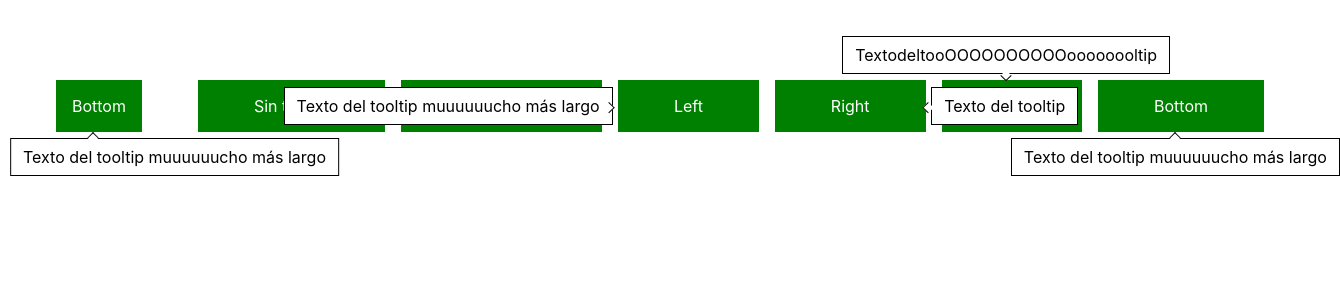
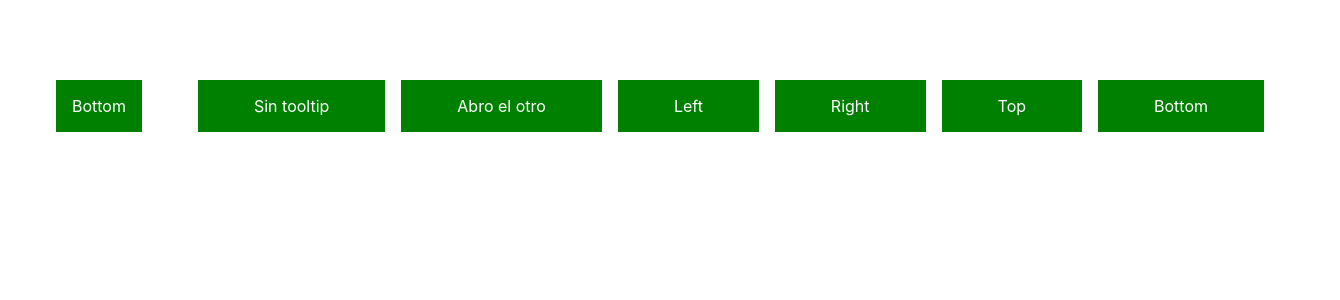
Before and after one commit to mhv745/tooltip, a React (Create React App) app: page / in a window 1280 px wide. Shown: the top 300 px of the page, 1340 px wide, since content can reach past the window. Built offline with nearby package versions, Linux system fonts and the light colour scheme.

Commit message:
chungoooo

```diff
--- a/src/App.js
+++ b/src/App.js
@@ -13,7 +13,7 @@ function App() {
     <div className="App">
       <div className="contenedor">
         <div style={{position: 'relative'}}>
-          <Tooltip content="Texto del tooltip muuuuuucho más largo" ref={ref}>
+          <Tooltip content={"Texto del tooltip muuuuuucho más largoTexto del tooltip muuuuuucho más largoTexto del tooltip muuuuuucho más largo2"} ref={ref}>
             {<div className="caja" >Bottom</div>}
           </Tooltip>
         </div>
@@ -33,7 +33,7 @@ function App() {
         <Tooltip content="TextodeltooOOOOOOOOOOoooooooltip" position="top">
           <div className="caja">Top</div>
         </Tooltip>
-        <Tooltip content="Texto del tooltip muuuuuucho más largo">
+        <Tooltip content="Texto del tooltip muuuuuucho más largoTexto del tooltip muuuuuucho más largoTexto del tooltip muuuuuucho más largo">
           <div className="caja" >Bottom</div>
         </Tooltip>
       </div>
--- a/src/componentes/Tooltip.jsx
+++ b/src/componentes/Tooltip.jsx
@@ -40,7 +40,7 @@ function Tooltip(tooltipProps, ref) {
     children
   } = tooltipProps;
 
-  const [show, setShow] = useState(true);
+  const [show, setShow] = useState(false);
   const [closing, setClosing] = useState(false)
   const [tooltipStyles, setTooltipStyles] = useState({});
   const [arrowStyles, setArrowStyles] = useState({});
--- a/src/componentes/Tooltip.scss
+++ b/src/componentes/Tooltip.scss
@@ -13,7 +13,7 @@
     border: 1px solid black;
     padding: 8px 12px;
     background: white;
-    white-space: nowrap;
+    box-sizing: border-box;
   }
   .arrow {
     position: absolute;
--- a/src/componentes/hooks/useTooltip.jsx
+++ b/src/componentes/hooks/useTooltip.jsx
@@ -23,18 +23,13 @@ const useTooltipStyles = () => {
      * Get the bottom tooltip styles
      */
     const getBottomStyles = useCallback(({ trigger, tooltip, offset }) => {
+
         const topArrow = trigger.bottom + offset;
         const leftArrow = trigger.left + trigger.width / 2 - ARROW_HYPOTENUSE / 2;
-
-
         const leftTooltip = leftArrow - tooltip.width / 2;
-        const translateXTooltip = leftTooltip < MIN_DISTANCE_BOUNDARY ? Math.abs(leftTooltip) + MIN_DISTANCE_BOUNDARY : 0
-
-
-        const isInBoundaryLeft = leftTooltip <= MIN_DISTANCE_BOUNDARY
-        const isInBoundaryRight = leftArrow + tooltip.width / 2 > window.innerWidth - MIN_DISTANCE_BOUNDARY
-        const isInBoundaryBoth = tooltip.width + MIN_DISTANCE_BOUNDARY* 2 >= window.innerWidth
-        const translateX = isInBoundaryBoth || isInBoundaryLeft ? MIN_DISTANCE_BOUNDARY : isInBoundaryRight ? -MIN_DISTANCE_BOUNDARY : 0
+        const overflowLeft = leftTooltip < MIN_DISTANCE_BOUNDARY ? Math.abs(leftTooltip) + MIN_DISTANCE_BOUNDARY : 0;
+        const overflowRight = leftTooltip + tooltip.width >= window.innerWidth - MIN_DISTANCE_BOUNDARY ? leftTooltip + tooltip.width - window.innerWidth + MIN_DISTANCE_BOUNDARY : 0
+        const translateX = overflowLeft || overflowRight * -1
         const arrowStyles = {
             top: `${topArrow}px`,
             left: `${leftArrow}px`,
@@ -42,10 +37,12 @@ const useTooltipStyles = () => {
         const tooltipStyles = {
             top: `${topArrow + ARROW_HYPOTENUSE / 2}px`,
             left: `${leftTooltip}px`,
-            transform: `translateX(${translateXTooltip}px)`,
-            maxWidth: window.innerWidth - MIN_DISTANCE_BOUNDARY * 2
+            transform: `translateX(${translateX}px)`,
+            maxWidth: `${window.innerWidth - MIN_DISTANCE_BOUNDARY * 2}px`
             //width: `${isInBoundaryBoth ? window.innerWidth - MIN_DISTANCE_BOUNDARY * 2 : tooltip.width}px`,
         }
+
+        console.log(translateX)
         return { arrowStyles, tooltipStyles}
     }, [])
 
```
